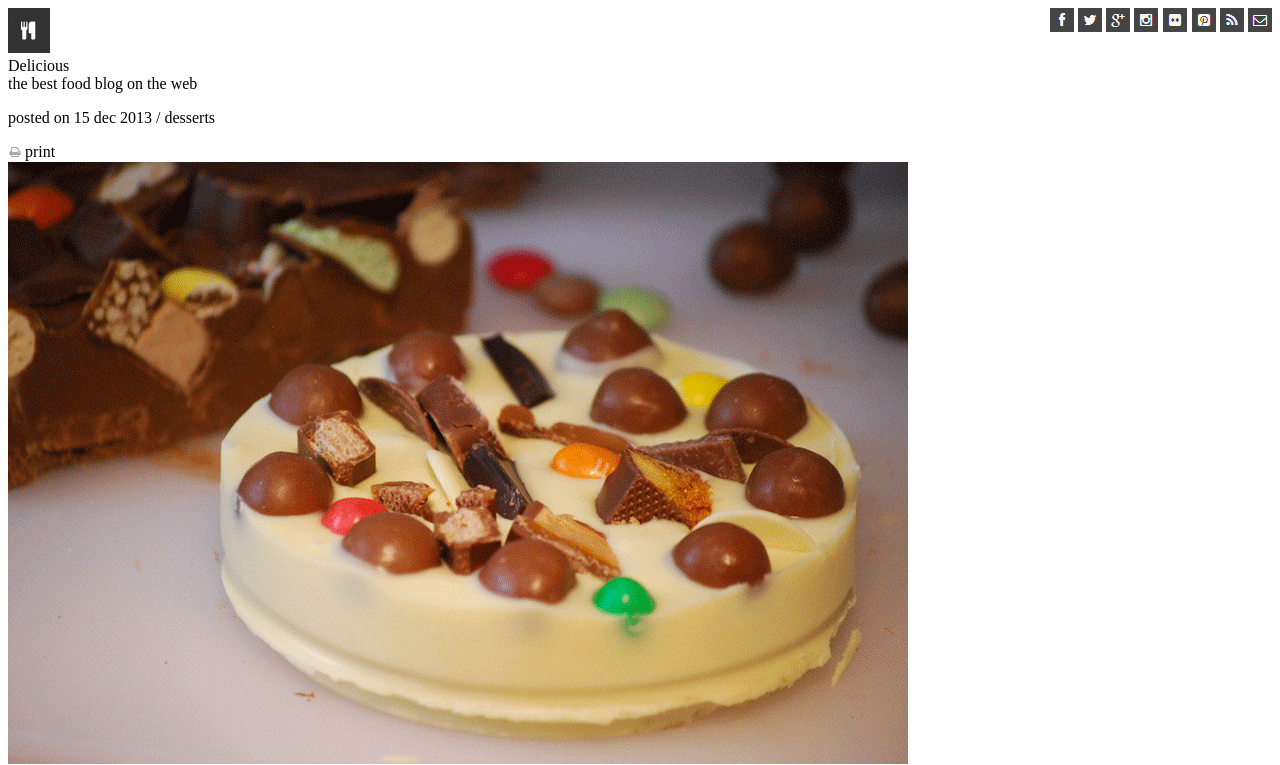
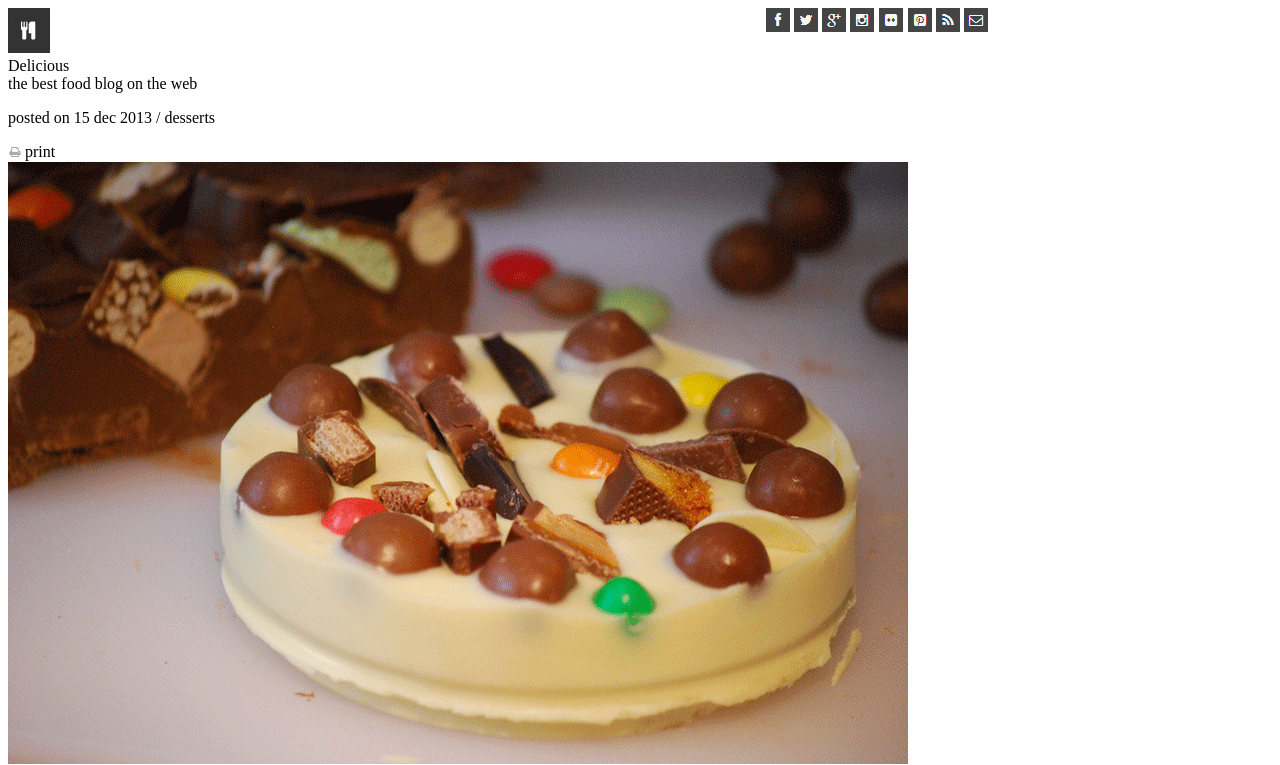
Before and after one commit to erikafoin/chocolatepizza, a plain HTML site: page index.html in a window 1280 px wide. Shown: the top 765 px of the page. Drawn offline with Linux system fonts and the light colour scheme.

Commit message:
few styling bits

```diff
--- a/style.css
+++ b/style.css
@@ -1,32 +1,31 @@
-/* .wrapper div {
-    display: flex;
-    /* flex-direction: row; */
+ .wrapper div {
+    /* display: flex; */
+    /* flex-direction: row;  */
     /* justify-content: flex-start;
-    flex-basis: 0;
-
+    flex-basis: 0; */
 }
 
 .icons div {
-    display: flex;
-    justify-self: flex-end;
+    /* display: flex; */
+    /* justify-self: flex-end; */
 }
 
 .header div {
     display: flex;
     justify-self: flex-start;
-} */ */
+}
 
-.floater {
+/* .floater {
     float: left;
     grid-area: float;
-}
+} */
 .header {
     grid-area: right;
 }
 
 .icons {
-    grid-area: left;
-    justify-self: end;
+    /* grid-area: left;
+    justify-self: end; */
 }
 
 .posted {
@@ -39,7 +38,7 @@
 
 .wrapper {
     display: grid;
-    grid-template-columns: 2fr 1fr;
+    grid-template-columns: 3fr 2fr;
     grid-template-rows: auto;
     grid-template-areas:
     "right left"
```
